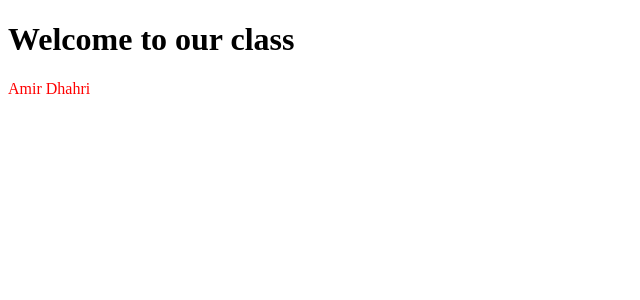
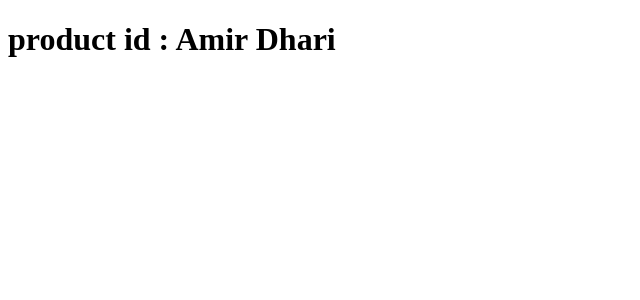
Before and after one commit to amirdhahri01/anguler_playground, an Angular app in the folder hoteninventoryapp/: page / in a window 1280 px wide. Shown: the top 300 px of the page, without its empty margins (0-640 px from the left). Built offline with nearby package versions, Linux system fonts and the light colour scheme.

Commit message:
An update

```diff
--- a/hoteninventoryapp/src/app/app.component.html
+++ b/hoteninventoryapp/src/app/app.component.html
@@ -1,5 +1,4 @@
 <!-- <h1 class="header">Hello World</h1> -->
 <app-rooms></app-rooms>
 <app-course></app-course>
-<!-- <app-products></app-products> -->
-<div product></div>
+<app-products></app-products>
--- a/hoteninventoryapp/src/app/course/course.component.html
+++ b/hoteninventoryapp/src/app/course/course.component.html
@@ -49,4 +49,4 @@ aria-hidden="true"
     {{title | summary:10}}
 </div> -->
 
-<h1 class="text-primary">Welcome to our class</h1>
+<!-- <h1 class="text-primary">Welcome to our class</h1> -->
--- a/hoteninventoryapp/src/app/products/products.component.html
+++ b/hoteninventoryapp/src/app/products/products.component.html
@@ -1 +1 @@
-<h1>Products</h1>
+<h1>product id : {{getStock()}}</h1>
--- a/hoteninventoryapp/src/app/products/products.component.ts
+++ b/hoteninventoryapp/src/app/products/products.component.ts
@@ -1,12 +1,16 @@
 import { Component } from "@angular/core";
 
 @Component({
-    selector : "[product]" ,
+    selector : "app-products" ,
     imports : [],
-    template: "<p>Amir Dhahri</p>",
-    styles : ["p{color:red} ; p{font-weight:bold}"]
+    templateUrl: "./products.component.html",
+    styleUrls : ["products.component.scss"]
 })
 
 export class ProductsComponent{
-
+    productId:number = 1;
+    stockStatus:string = "Yes";
+    getStock() : string{
+        return 'Amir Dhari';
+    }
 }
```
